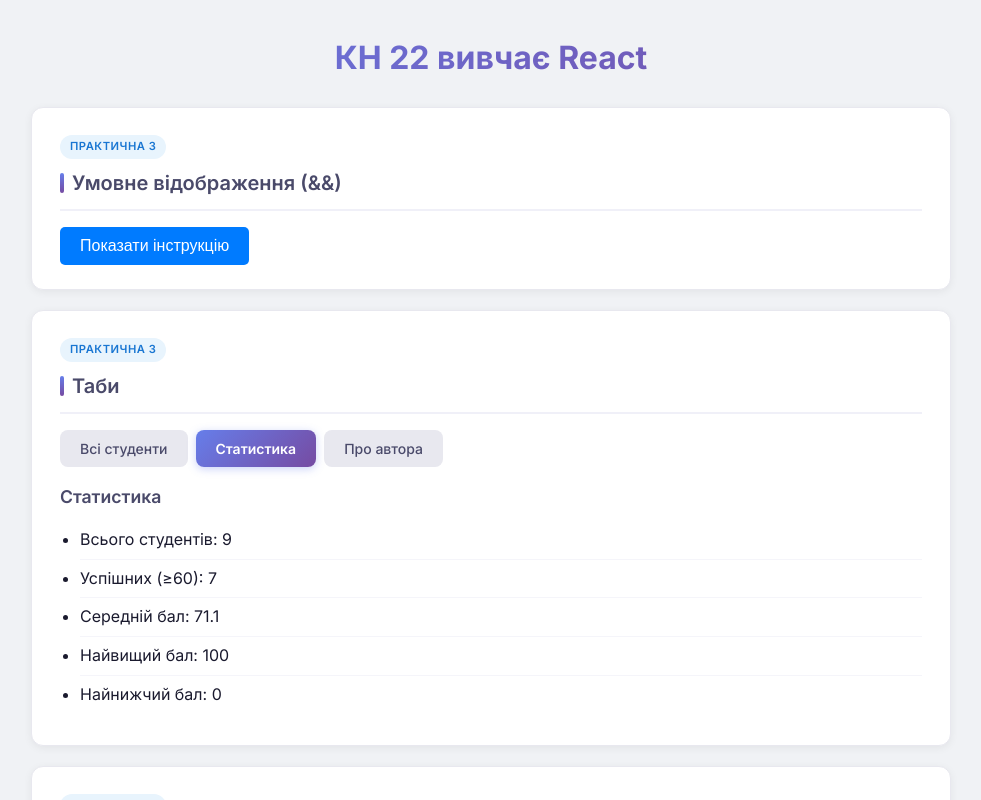
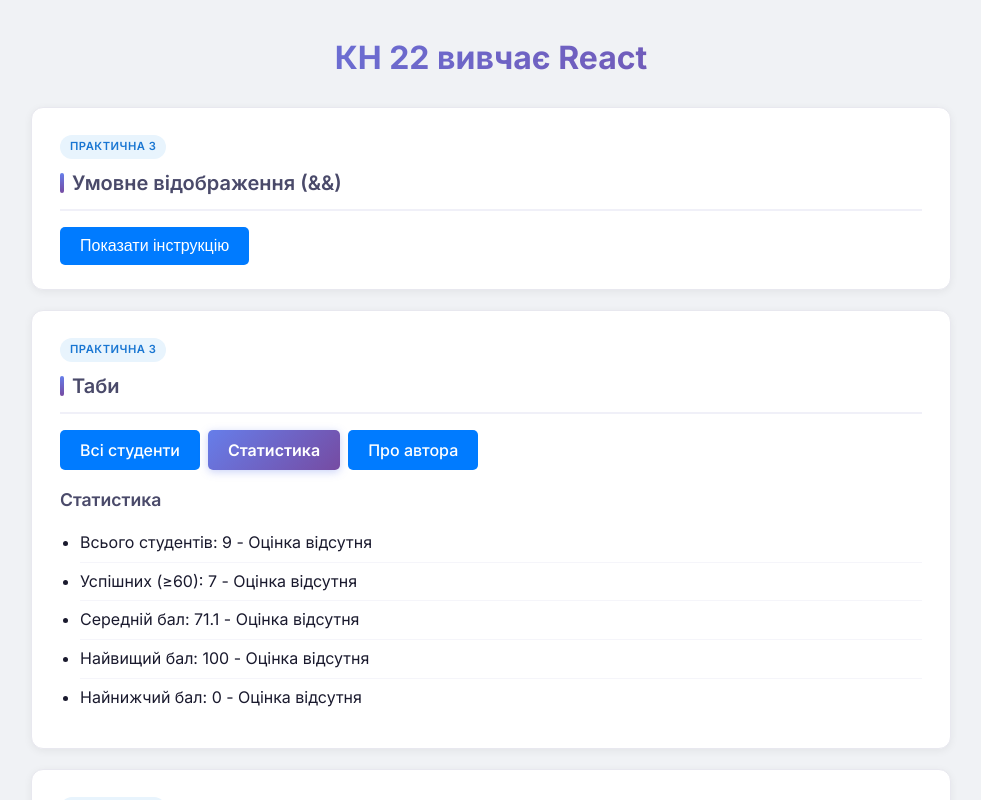
Before and after one commit to SurkovKostiantyn/kn22reactvite, a React (Vite) app: page / in a window 1280 px wide. Both pictures are taken after a click on the button "Статистика". Shown: the top 800 px of the page, without its empty margins (149-1130 px from the left). Built offline with nearby package versions, Linux system fonts and the light colour scheme.

Commit message:
feat: implement initial application structure with core UI components including Button, Paragraph, and Card.

```diff
--- a/src/App.jsx
+++ b/src/App.jsx
@@ -85,9 +85,10 @@ function App() {
           {showHelp ? 'Приховати інструкцію' : 'Показати інструкцію'}
         </Button>
         {showHelp && (
-          <p className="help-text">
-            Довідка: Цей додаток дозволяє керувати списками студентів.
-          </p>
+          <Paragraph
+            className="help-text"
+            text="Довідка: Цей додаток дозволяє керувати списками студентів."
+          />
         )}
       </section>
 
@@ -97,13 +98,13 @@ function App() {
         <Heading level={2} title="Таби" />
         <div className="tab-bar">
           {tabs.map((tab) => (
-            <button
+            <Button
               key={tab.id}
               onClick={() => setActiveTab(tab.id)}
               className={`tab-btn ${activeTab === tab.id ? 'active-tab' : ''}`}
             >
               {tab.label}
-            </button>
+            </Button>
           ))}
         </div>
         <div className="content">
--- a/src/components/atoms/Button.jsx
+++ b/src/components/atoms/Button.jsx
@@ -1,13 +1,13 @@
 import styles from './Button.module.css';
 
 function Button(props) {
-  const { children, onClick, variant = 'primary' } = props;
+  const { children, onClick, variant = 'primary', className = '' } = props;
 
   return (
     <button
       type="button"
       onClick={onClick}
-      className={`${styles.button} ${styles[variant]}`}
+      className={`${styles.button} ${styles[variant]} ${className}`.trim()}
     >
       {children}
     </button>
--- a/src/components/atoms/Paragraph.jsx
+++ b/src/components/atoms/Paragraph.jsx
@@ -1,7 +1,11 @@
 function Paragraph(props) {
-  const { text, style } = props;
+  const { text, style, className } = props;
 
-  return <p style={style}>{text}</p>;
+  return (
+    <p style={style} className={className}>
+      {text}
+    </p>
+  );
 }
 
 export default Paragraph;
--- a/src/components/moleculas/AboutAuthor.jsx
+++ b/src/components/moleculas/AboutAuthor.jsx
@@ -1,3 +1,6 @@
+import Heading from '../atoms/Heading.jsx';
+import Paragraph from '../atoms/Paragraph.jsx';
+
 function AboutAuthor() {
   return (
     <div>
--- a/src/components/moleculas/Card.jsx
+++ b/src/components/moleculas/Card.jsx
@@ -1,14 +1,11 @@
-import Heading from '../atoms/Heading';
 import Input from '../atoms/Input';
 import Button from '../atoms/Button';
 import styles from './Card.module.css';
 
 function Card(props) {
-  const { title, children, buttonLabel, buttonVariant, buttonOnClick, level } =
-    props;
+  const { children, buttonLabel, buttonVariant, buttonOnClick } = props;
   return (
     <div className={styles.card}>
-      <Heading level={level} title={title} />
       {children}
       <Input type="text" placeholder="Enter your name" label="Name" />
       <Button
--- a/src/components/moleculas/StatisticsData.jsx
+++ b/src/components/moleculas/StatisticsData.jsx
@@ -1,4 +1,6 @@
 import { students } from '../../DATA/data.js';
+import Heading from '../atoms/Heading.jsx';
+import ListItem from '../atoms/ListItem.jsx';
 
 function StatisticsData() {
   const totalStudents = students.length;
@@ -8,15 +10,21 @@ function StatisticsData() {
   const maxScore = Math.max(...students.map((s) => s.score ?? 0));
   const minScore = Math.min(...students.map((s) => s.score ?? 0));
 
+  const stats = [
+    { id: 'total', name: `Всього студентів: ${totalStudents}` },
+    { id: 'active', name: `Успішних (≥60): ${activeStudents}` },
+    { id: 'avg', name: `Середній бал: ${averageScore.toFixed(1)}` },
+    { id: 'max', name: `Найвищий бал: ${maxScore}` },
+    { id: 'min', name: `Найнижчий бал: ${minScore}` },
+  ];
+
   return (
     <div>
-      <h3>Статистика</h3>
+      <Heading level={3} title="Статистика" />
       <ul>
-        <li>Всього студентів: {totalStudents}</li>
-        <li>Успішних (≥60): {activeStudents}</li>
-        <li>Середній бал: {averageScore.toFixed(1)}</li>
-        <li>Найвищий бал: {maxScore}</li>
-        <li>Найнижчий бал: {minScore}</li>
+        {stats.map((stat) => (
+          <ListItem key={stat.id} student={stat} />
+        ))}
       </ul>
     </div>
   );
--- a/src/components/moleculas/StudentList.jsx
+++ b/src/components/moleculas/StudentList.jsx
@@ -2,6 +2,7 @@ import { useState } from 'react';
 import { students } from '../../DATA/data.js';
 import ListItem from '../atoms/ListItem.jsx';
 import Button from '../atoms/Button.jsx';
+import Paragraph from '../atoms/Paragraph.jsx';
 
 function StudentList() {
   const [filterActive, setFilterActive] = useState(false);
@@ -24,7 +25,7 @@ function StudentList() {
           ))}
         </ol>
       ) : (
-        <p>За вашим запитом нікого не знайдено.</p>
+        <Paragraph text="За вашим запитом нікого не знайдено." />
       )}
     </div>
   );
```
